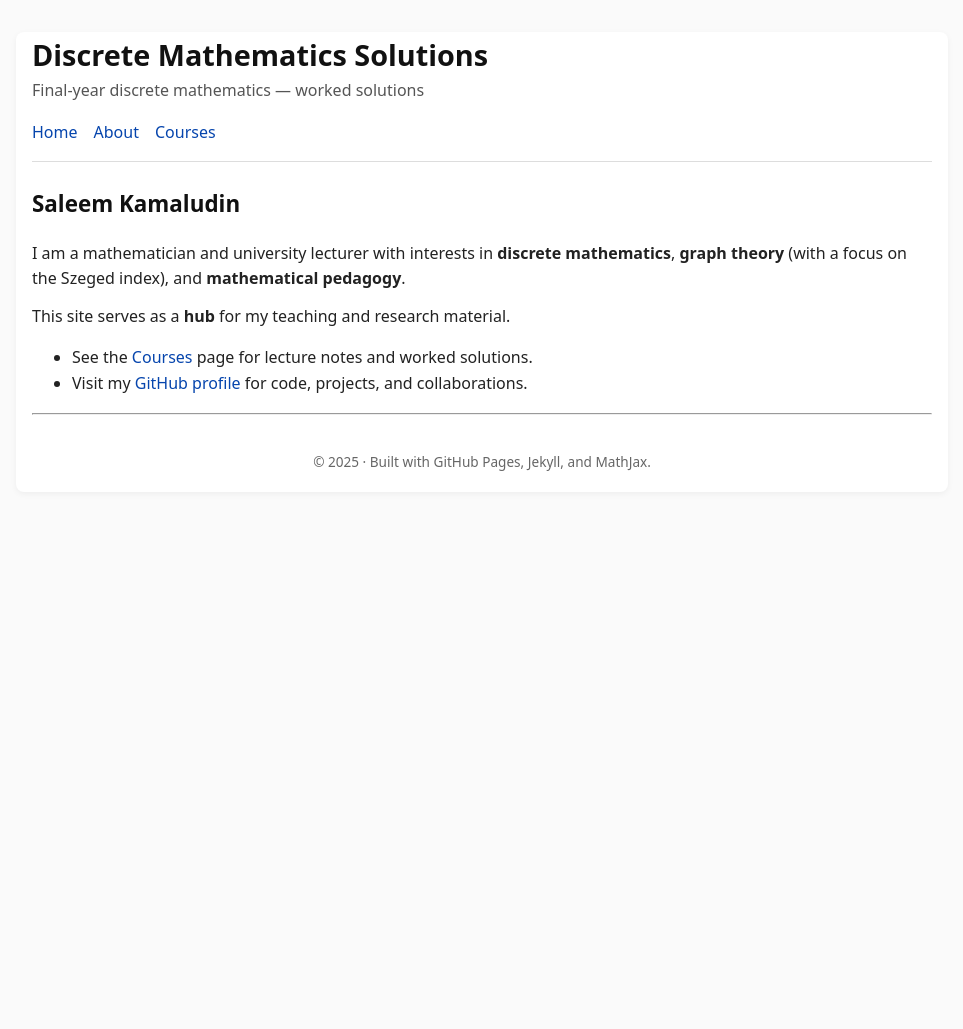
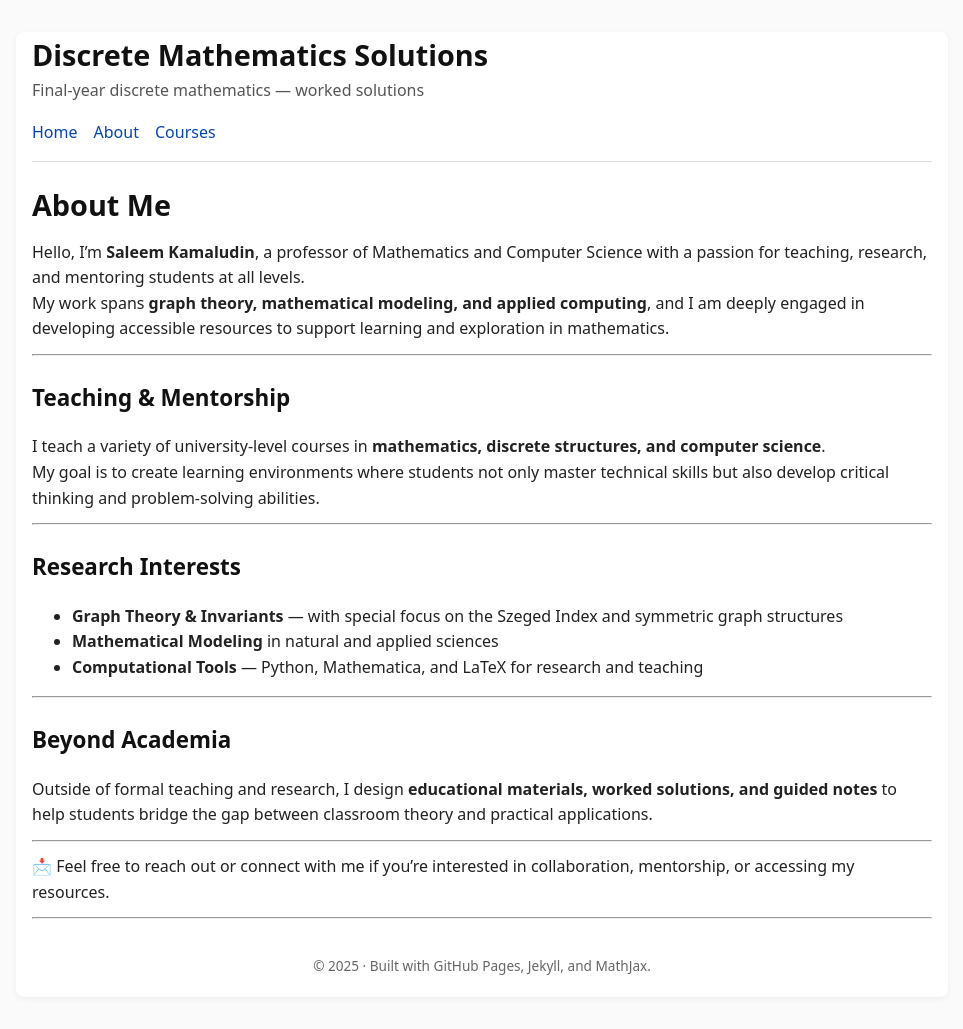
Before and after one commit to SaleemKamaludin/SaleemKamaludin.github.io, a Jekyll site: the page built from about.md, in a window 1280 px wide. Shown: the whole page, without its empty margins (158-1121 px from the left). Built offline with Jekyll 4.4.1, drawn with Linux system fonts in a browser that asks for light colours; before the commit the page ends 900 px from its top, so only the background shows below that.

Commit message:
Update about.md

```diff
--- a/about.md
+++ b/about.md
@@ -1,13 +1,31 @@
 ---
 layout: default
 title: About
-permalink: /about/
 ---
 
-## Saleem Kamaludin
+# About Me
 
-I am a mathematician and university lecturer with interests in **discrete mathematics**, **graph theory** (with a focus on the Szeged index), and **mathematical pedagogy**.
+Hello, I’m **Saleem Kamaludin**, a professor of Mathematics and Computer Science with a passion for teaching, research, and mentoring students at all levels.
+My work spans **graph theory, mathematical modeling, and applied computing**, and I am deeply engaged in developing accessible resources to support learning and exploration in mathematics.
 
-This site serves as a **hub** for my teaching and research material.
-- See the [Courses]({{ '/courses/' | relative_url }}) page for lecture notes and worked solutions.
-- Visit my [GitHub profile](https://github.com/SaleemKamaludin) for code, projects, and collaborations.
+---
+
+## Teaching & Mentorship
+I teach a variety of university-level courses in **mathematics, discrete structures, and computer science**.
+My goal is to create learning environments where students not only master technical skills but also develop critical thinking and problem-solving abilities.
+
+---
+
+## Research Interests
+- **Graph Theory & Invariants** — with special focus on the Szeged Index and symmetric graph structures
+- **Mathematical Modeling** in natural and applied sciences
+- **Computational Tools** — Python, Mathematica, and LaTeX for research and teaching
+
+---
+
+## Beyond Academia
+Outside of formal teaching and research, I design **educational materials, worked solutions, and guided notes** to help students bridge the gap between classroom theory and practical applications.
+
+---
+
+📩 Feel free to reach out or connect with me if you’re interested in collaboration, mentorship, or accessing my resources.
```
